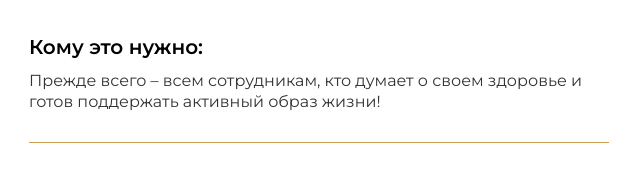
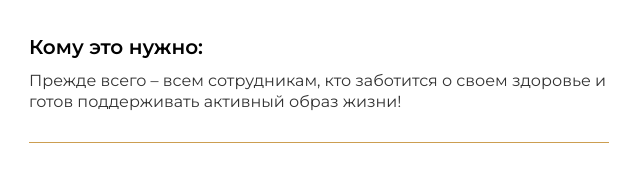
Before and after one commit to Anastasiia-Am/gto_med_21-05-25, a plain HTML site: page index.html in a window 1280 px wide. Shown: the part 828-1016 px from the top of the page, 321-961 px from the left. Drawn offline with Linux system fonts and the light colour scheme.

Commit message:
Update index.html

```diff
--- a/index.html
+++ b/index.html
@@ -109,7 +109,7 @@
 <table cellpadding="0" cellspacing="0" border="0" width="100%" em="atom"><tr><td height="0" style="padding: 30px 0px 0px; border-top: 1px solid #cc9e51;">&nbsp;</td></tr></table><table cellpadding="0" cellspacing="0" border="0" width="100%" em="atom"><tr><td style="padding-right: 0px; padding-bottom: 10px; padding-left: 0px;" align="left">
   <div style="font-family: Helvetica, Arial, sans-serif; font-size: 20px; line-height: 26px; color: #010101;" class="em-font-Montserrat-SemiBold" align="left"><strong>Кому это нужно:<br></strong></div>
 </td></tr></table><table cellpadding="0" cellspacing="0" border="0" width="100%" class="em-mob-width-100perc" em="atom"><tr><td style="padding-bottom: 30px;">
-  <div style="font-family: Helvetica, Arial, sans-serif; font-size: 16px; line-height: 21px; color: #333333;" class="em-font-Montserrat-Regular">Прежде всего – всем сотрудникам, кто думает о своем здоровье и готов поддержать активный образ жизни!
+  <div style="font-family: Helvetica, Arial, sans-serif; font-size: 16px; line-height: 21px; color: #333333;" class="em-font-Montserrat-Regular">Прежде всего – всем сотрудникам, кто заботится о своем здоровье и готов поддерживать активный образ жизни!
 <br></div>
 </td></tr></table><table cellpadding="0" cellspacing="0" border="0" width="100%" em="atom"><tr><td height="0" style="padding: 30px 0px 0px; border-top: 1px solid #cc9e51;">&nbsp;</td></tr></table><table cellpadding="0" cellspacing="0" border="0" width="100%" em="atom"><tr><td style="padding-right: 0px; padding-bottom: 10px; padding-left: 0px;" align="left">
   <div style="font-family: Helvetica, Arial, sans-serif; font-size: 20px; line-height: 26px; color: #010101;" class="em-font-Montserrat-SemiBold" align="left"><strong>А также тем, кто планирует: <br></strong></div>
```
